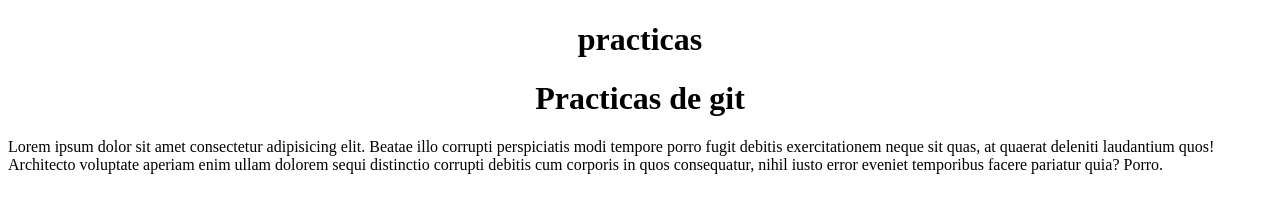
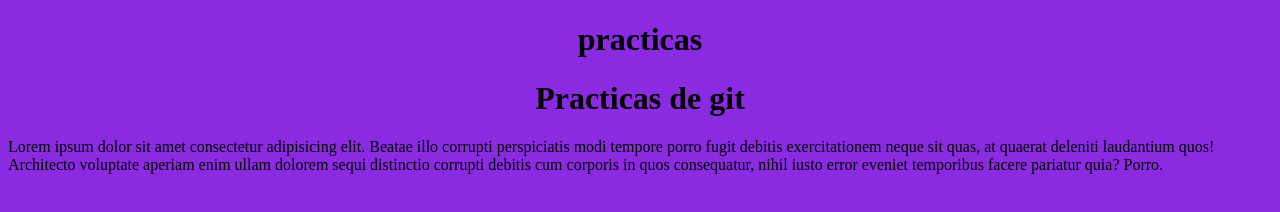
Before and after one commit to Quasar12345/PracticaGit, a plain HTML site: page index.html in a window 1280 px wide. Drawn offline with Linux system fonts and the light colour scheme.

Commit message:
cambio en css

```diff
--- a/style.css
+++ b/style.css
@@ -2,3 +2,8 @@ h1{
     padding: 10;
     text-align: center;
 }
+
+body{
+    border-radius: 10;
+    background-color:blueviolet;
+}
```
